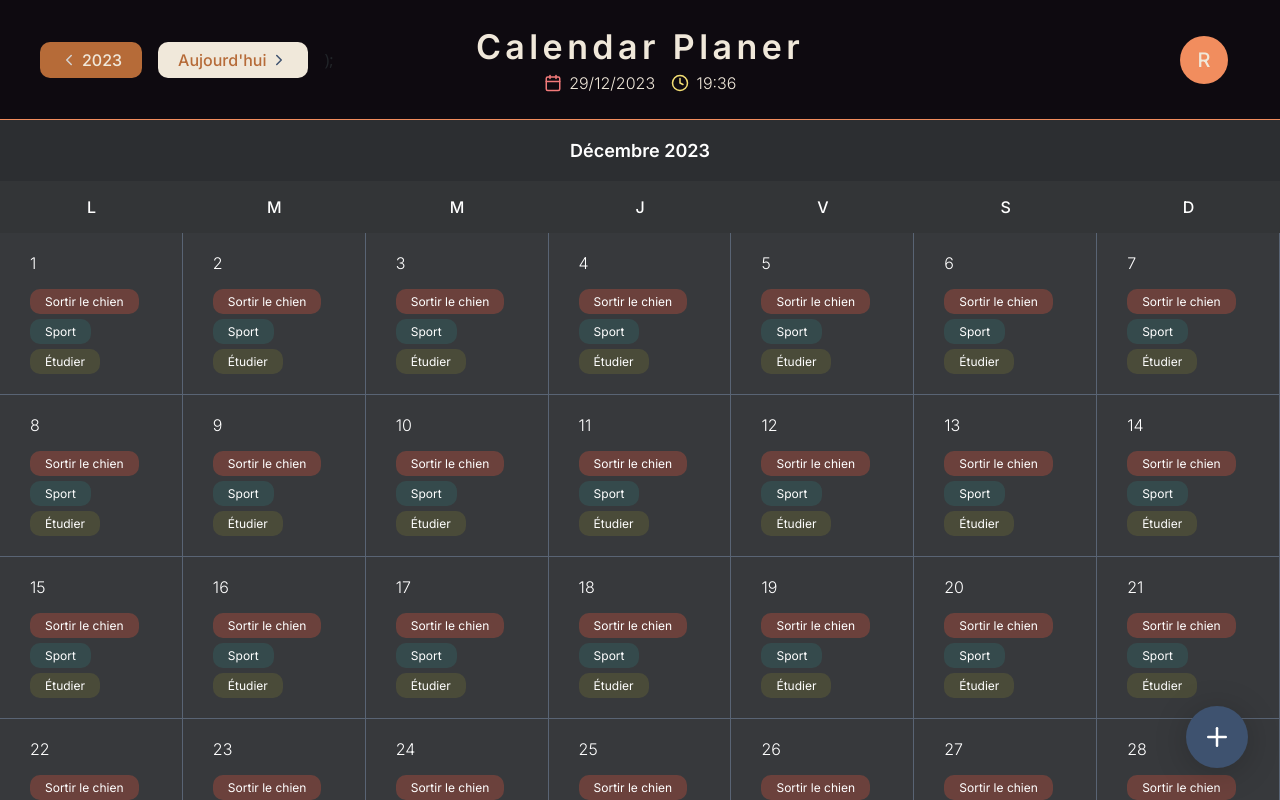
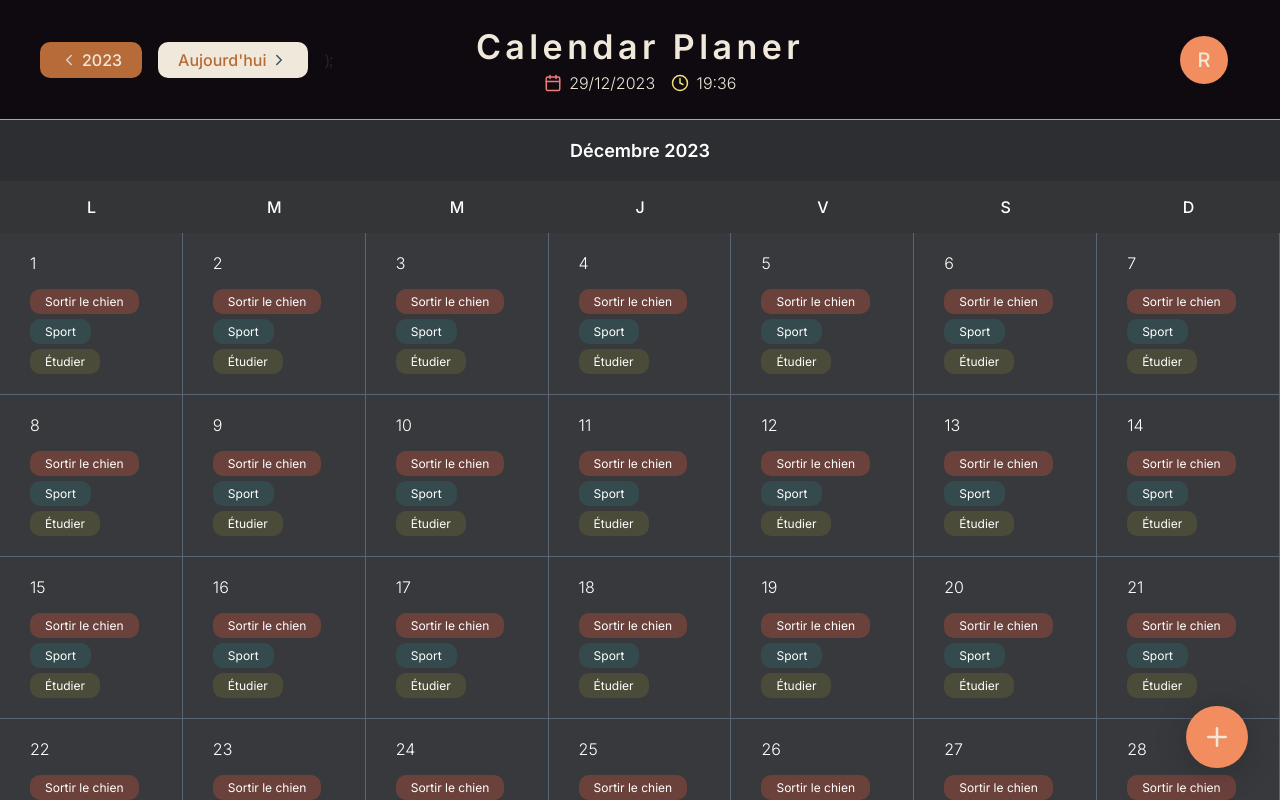
Before and after one commit to rlecart/Calendar-web, a React (Create React App) app: page / in a window 1280 px wide. Built offline with nearby package versions, Linux system fonts and the light colour scheme; sample sign-in values are in the browser's storage.

Commit message:
AddEventButton redesign

```diff
--- a/src/components/AddEventButton.tsx
+++ b/src/components/AddEventButton.tsx
@@ -22,7 +22,7 @@ const AddEventButtonWrapper = styled.button`
   align-items: center;
 
   border-radius: 6.25rem;
-  background: #3E526F;
+  background: #F18D5E;
   box-shadow: 0px 4px 34px 0px rgba(0, 0, 0, 0.20);
 
   border: 0;
@@ -422,7 +422,7 @@ const AddEventButton = () => {
       </Modal>
 
       <AddEventButtonWrapper onClick={handleShow}>
-        <Plus size={30} color='#FFF' />
+        <Plus size={30} color='rgba(240, 232, 218, 1)' />
       </AddEventButtonWrapper>
     </React.Fragment>
   );
```
